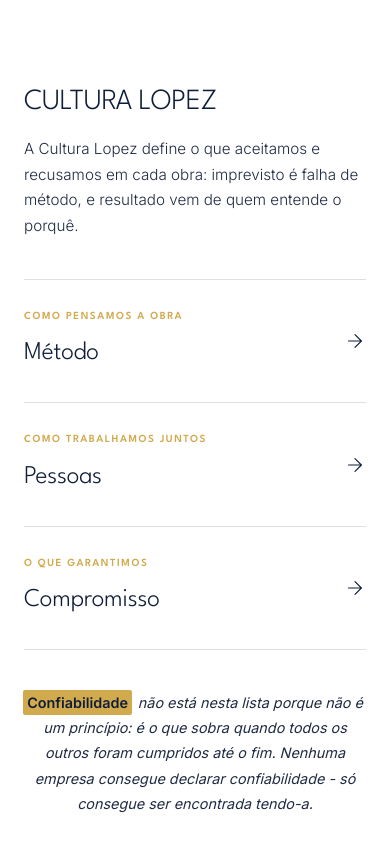
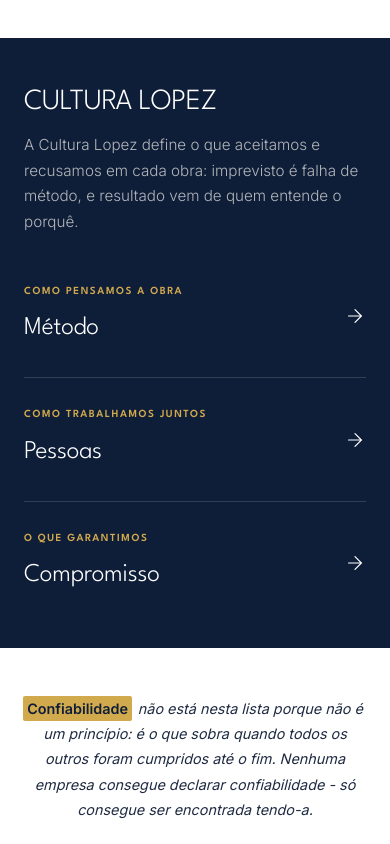
Before and after one commit to Eduarda-Nere/projeto-01, a React (Vite) app: page / in a window 390 px wide. Shown: the part 2120-2964 px from the top of the page. Built offline with nearby package versions, Linux system fonts and the light colour scheme.

Commit message:
ajustes de design

```diff
--- a/src/components/Cultura/Cultura.styles.ts
+++ b/src/components/Cultura/Cultura.styles.ts
@@ -3,6 +3,15 @@ import { motion } from 'framer-motion';
 import { SectionSubtitle, SectionDescription, GoldList } from '../ui';
 
 export const CulturaSection = styled.section`
+    position: relative;
+    background: ${({ theme }) => theme.colors.navy};
+    color: ${({ theme }) => theme.colors.paper};
+    padding: ${({ theme }) => theme.layout.sectionGapHalf} 0
+        clamp(1.5rem, 3vw, 2.5rem);
+    scroll-margin-top: 80px;
+`;
+
+export const ConfiabilitySection = styled.section`
     position: relative;
     background: ${({ theme }) => theme.colors.paper};
     padding: ${({ theme }) => theme.layout.sectionGapHalf} 0;
@@ -10,15 +19,16 @@ export const CulturaSection = styled.section`
 `;
 
 export const Header = styled(motion.div)`
-    margin-bottom: clamp(2.5rem, 6vw, 4rem);
+    margin-bottom: clamp(1.25rem, 3vw, 2rem);
 `;
 
 export const Subtitle = styled(SectionSubtitle)`
-    margin: 1rem 0 0;
+    margin: 0.75rem 0 0;
 `;
 
 export const PillarList = styled(motion.div)`
-    border-top: 1px solid ${({ theme }) => theme.colors.lineOnCream};
+    display: flex;
+    flex-direction: column;
 `;
 
 export const PillarRow = styled(motion.button)`
@@ -29,13 +39,17 @@ export const PillarRow = styled(motion.button)`
     width: 100%;
     padding: clamp(1.75rem, 3.5vw, 2.5rem) 0;
     border: none;
-    border-bottom: 1px solid ${({ theme }) => theme.colors.lineOnCream};
+    border-bottom: 1px solid rgba(255, 255, 255, 0.14);
     background: none;
     text-align: left;
     cursor: pointer;
     font: inherit;
     color: inherit;
     -webkit-tap-highlight-color: transparent;
+
+    &:last-child {
+        border-bottom: none;
+    }
 
     &:focus-visible {
         outline: 2px solid ${({ theme }) => theme.colors.gold};
@@ -74,7 +88,7 @@ export const RowTitle = styled(motion.span)`
     font-size: clamp(1.6rem, 3.4vw, 2.4rem);
     font-weight: 300;
     letter-spacing: -0.01em;
-    color: ${({ theme }) => theme.colors.navy};
+    color: ${({ theme }) => theme.colors.paper};
 `;
 
 export const RowTeaser = styled(motion.create(SectionDescription))`
@@ -84,6 +98,7 @@ export const RowTeaser = styled(motion.create(SectionDescription))`
     hyphens: manual;
     max-width: none;
     white-space: nowrap;
+    color: rgba(250, 248, 244, 0.75);
 
     @media (max-width: 700px) {
         display: none;
@@ -97,7 +112,7 @@ export const RowAction = styled(motion.span)`
     justify-content: center;
     width: 22px;
     height: 22px;
-    color: ${({ theme }) => theme.colors.navy};
+    color: ${({ theme }) => theme.colors.paper};
 
     svg {
         width: 100%;
@@ -112,7 +127,7 @@ export const RowAction = styled(motion.span)`
 export const FooterNote = styled(motion.p)`
     position: relative;
     z-index: 2;
-    margin: clamp(2.5rem, 6vw, 4rem) auto 0;
+    margin: 0 auto;
     max-width: 62ch;
     text-align: center;
     font-size: clamp(0.9rem, 1.3vw, 0.95rem);
@@ -147,7 +162,8 @@ export const ModalPanel = styled(motion.div)`
     -webkit-overflow-scrolling: touch;
     touch-action: pan-y;
     background: ${({ theme }) => theme.colors.paper};
-    border: 1px solid ${({ theme }) => theme.colors.lineOnCream};
+    border: none;
+    box-shadow: ${({ theme }) => theme.shadows.medium};
     padding: clamp(2rem, 4vw, 3rem);
 `;
 
@@ -227,6 +243,15 @@ export const ModalTitle = styled.h3`
 
 export const ModalTopicList = styled(GoldList)`
     gap: 1.5rem;
+    border: none;
+    border-top: none;
+    border-bottom: none;
+
+    > li {
+        border: none;
+        border-top: none;
+        border-bottom: none;
+    }
 `;
 
 export const CulturaTopic = styled.li`
@@ -236,6 +261,7 @@ export const CulturaTopic = styled.li`
     font-size: 0.95rem;
     line-height: 1.8;
     color: ${({ theme }) => theme.colors.ink70};
+    border: none;
 
     &::before {
         content: '';
--- a/src/components/Cultura/Cultura.tsx
+++ b/src/components/Cultura/Cultura.tsx
@@ -5,6 +5,7 @@ import { SectionWrap, SectionTitle, Highlight } from '../ui';
 import { useInViewOnce } from '../../hooks/useInViewOnce';
 import {
     CulturaSection,
+    ConfiabilitySection,
     Header,
     Subtitle,
     PillarList,
@@ -140,7 +141,8 @@ const rowVariants = {
 
 function Cultura() {
     const [activeId, setActiveId] = useState<string | null>(null);
-    const activePillar = PILLARS.find((pillar) => pillar.id === activeId) ?? null;
+    const activePillar =
+        PILLARS.find((pillar) => pillar.id === activeId) ?? null;
     const prefersReducedMotion = useReducedMotion();
 
     const { ref: footerRef, inView: footerInView } =
@@ -219,8 +221,10 @@ function Cultura() {
                         viewport={{ once: true, amount: 0.4 }}
                         transition={{ duration: 0.8, ease: EASE }}
                     >
-                        <SectionTitle $maxWidth="20ch">Cultura Lopez</SectionTitle>
-                        <Subtitle $maxWidth="56ch">
+                        <SectionTitle $light $maxWidth="20ch">
+                            Cultura Lopez
+                        </SectionTitle>
+                        <Subtitle $light $maxWidth="56ch">
                             A Cultura Lopez define o que aceitamos e recusamos
                             em cada obra: imprevisto é falha de método, e
                             resultado vem de quem entende o porquê.
@@ -295,7 +299,10 @@ function Cultura() {
                                         rest: { x: 0 },
                                         hover: { x: 6 },
                                     }}
-                                    transition={{ duration: 0.4, ease: EASE }}
+                                    transition={{
+                                        duration: 0.4,
+                                        ease: EASE,
+                                    }}
                                 >
                                     <svg viewBox="0 0 24 24">
                                         <path d="M5 12h14M12 5l7 7-7 7" />
@@ -304,7 +311,11 @@ function Cultura() {
                             </PillarRow>
                         ))}
                     </PillarList>
+                </SectionWrap>
+            </CulturaSection>
 
+            <ConfiabilitySection>
+                <SectionWrap>
                     <FooterNote
                         ref={footerRef}
                         initial={{ opacity: 0, y: 20 }}
@@ -321,7 +332,7 @@ function Cultura() {
                         consegue ser encontrada tendo-a.
                     </FooterNote>
                 </SectionWrap>
-            </CulturaSection>
+            </ConfiabilitySection>
 
             {createPortal(
                 <AnimatePresence>
@@ -353,7 +364,10 @@ function Cultura() {
                                         onClick={() => setActiveId(null)}
                                         aria-label="Voltar para a lista de pilares"
                                     >
-                                        <svg viewBox="0 0 24 24" aria-hidden="true">
+                                        <svg
+                                            viewBox="0 0 24 24"
+                                            aria-hidden="true"
+                                        >
                                             <path d="M19 12H5M12 19l-7-7 7-7" />
                                         </svg>
                                         Voltar
```
